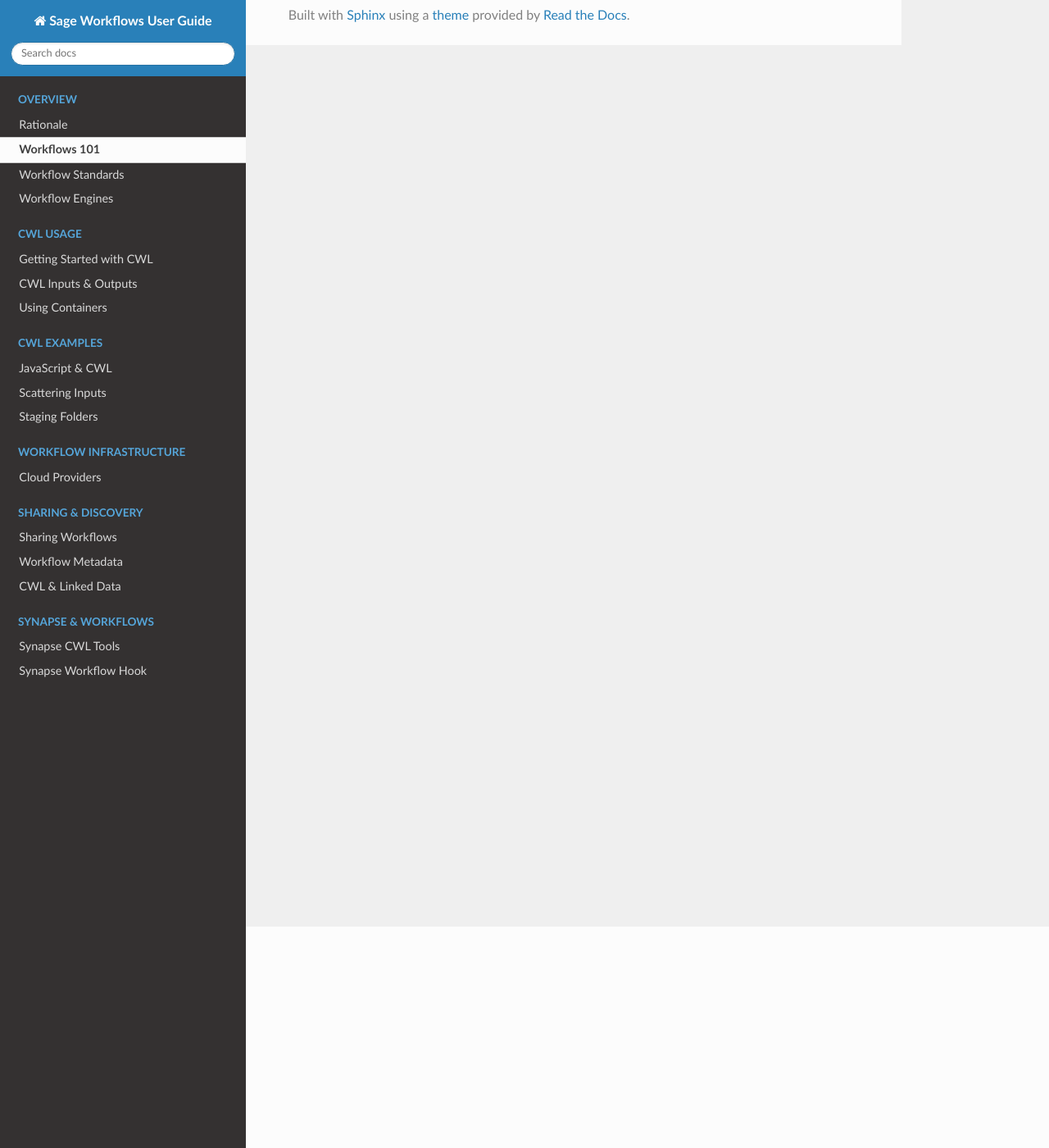
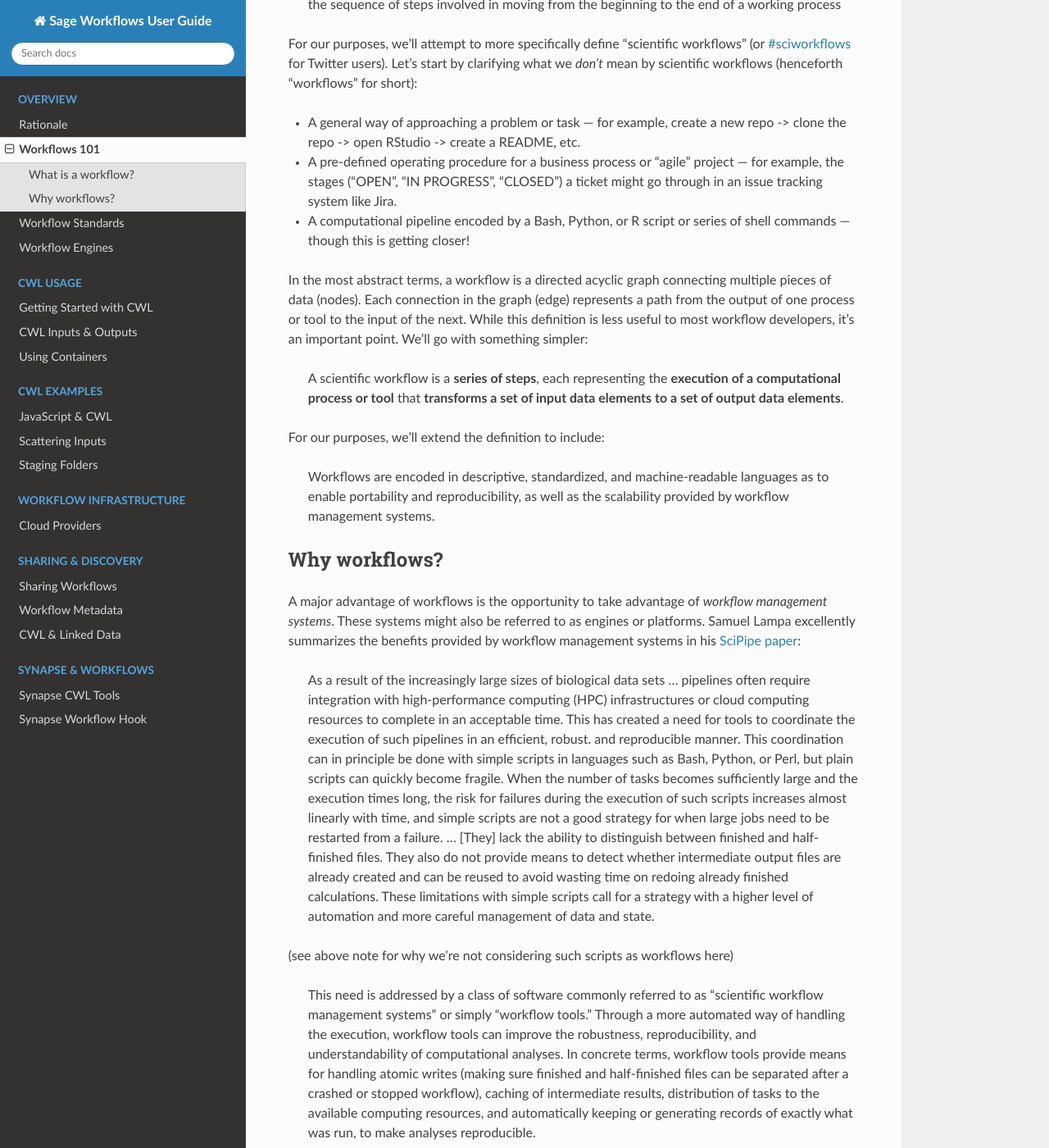
Before and after one commit to Sage-Bionetworks/sage-workflows-sandbox, a Sphinx documentation site: the page built from docs/overview/workflows-101.rst, in a window 1280 px wide and 1400 px high, scrolled down 270 px. Shown: the whole window at 82% size. Built offline with Sphinx 7.4.7 and the Read the Docs theme 2.0.0, drawn with Linux system fonts in a browser that asks for light colours; some of the changed text lies outside the part shown.

Commit message:
Add 'workflows 101' sections to overview
Includes background on workflows: what they are, what they're not,
and why they're useful. Could use some additional notes on the
difference between workflows and tools, but should be reasonable
first pass.

Fixes #10

```diff
--- a/docs/overview/workflows-101.rst
+++ b/docs/overview/workflows-101.rst
@@ -3,3 +3,37 @@ Workflows 101
 
 .. meta::
     :description lang=en: Introduction to workflows.
+
+What is a workflow?
+-------------------
+
+According to `Merriam-Webster <https://www.merriam-webster.com/dictionary/workflow/>`_, a workflow is
+
+    the sequence of steps involved in moving from the beginning to the end of a working process
+
+For our purposes, we'll attempt to more specifically define "scientific workflows" (or `#sciworkflows <https://twitter.com/search?q=%23sciworkflows&src=typd/>`_ for Twitter users). Let's start by clarifying what we *don't* mean by scientific workflows (henceforth "workflows" for short):
+
+- A general way of approaching a problem or task — for example, create a new repo -> clone the repo -> open RStudio -> create a README, etc.
+- A pre-defined operating procedure for a business process or "agile" project — for example, the stages ("OPEN", "IN PROGRESS", "CLOSED") a ticket might go through in an issue tracking system like Jira.
+- A computational pipeline encoded by a Bash, Python, or R script or series of shell commands — though this is getting closer!
+
+In the most abstract terms, a workflow is a directed acyclic graph connecting multiple pieces of data (nodes). Each connection in the graph (edge) represents a path from the output of one process or tool to the input of the next. While this definition is less useful to most workflow developers, it's an important point. We'll go with something simpler:
+
+    A scientific workflow is a **series of steps**, each representing the **execution of a computational process or tool** that **transforms a set of input data elements to a set of output data elements**.
+
+For our purposes, we'll extend the definition to include:
+
+    Workflows are encoded in descriptive, standardized, and machine-readable languages as to enable portability and reproducibility, as well as the scalability provided by workflow management systems.
+
+Why workflows?
+--------------
+
+A major advantage of workflows is the opportunity to take advantage of *workflow management systems*. These systems might also be referred to as engines or platforms. Samuel Lampa excellently summarizes the benefits provided by workflow management systems in his `SciPipe paper <https://academic.oup.com/gigascience/article/8/5/giz044/5480570/>`_:
+
+    As a result of the increasingly large sizes of biological data sets ... pipelines often require integration with high-performance computing (HPC) infrastructures or cloud computing resources to complete in an acceptable time. This has created a need for tools to coordinate the execution of such pipelines in an efficient, robust. and reproducible manner. This coordination can in principle be done with simple scripts in languages such as Bash, Python, or Perl, but plain scripts can quickly become fragile. When the number of tasks becomes sufficiently large and the execution times long, the risk for failures during the execution of such scripts increases almost linearly with time, and simple scripts are not a good strategy for when large jobs need to be restarted from a failure. ... [They] lack the ability to distinguish between finished and half-finished files. They also do not provide means to detect whether intermediate output files are already created and can be reused to avoid wasting time on redoing already finished calculations. These limitations with simple scripts call for a strategy with a higher level of automation and more careful management of data and state.
+
+(see above note for why we're not considering such scripts as workflows here)
+
+    This need is addressed by a class of software commonly referred to as “scientific workflow management systems” or simply “workflow tools.” Through a more automated way of handling the execution, workflow tools can improve the robustness, reproducibility, and understandability of computational analyses. In concrete terms, workflow tools provide means for handling atomic writes (making sure finished and half-finished files can be separated after a crashed or stopped workflow), caching of intermediate results, distribution of tasks to the available computing resources, and automatically keeping or generating records of exactly what was run, to make analyses reproducible.
+
+Besides the merits of workflows related to scalable computing and reproducibility, they also imply (and often require) a greater level of intentionial and principled design. Workflows aren't great for simple, one-off tasks; they're best suited for production applications where an algorithm needs to be matured to a more robust and reusable state.
```
